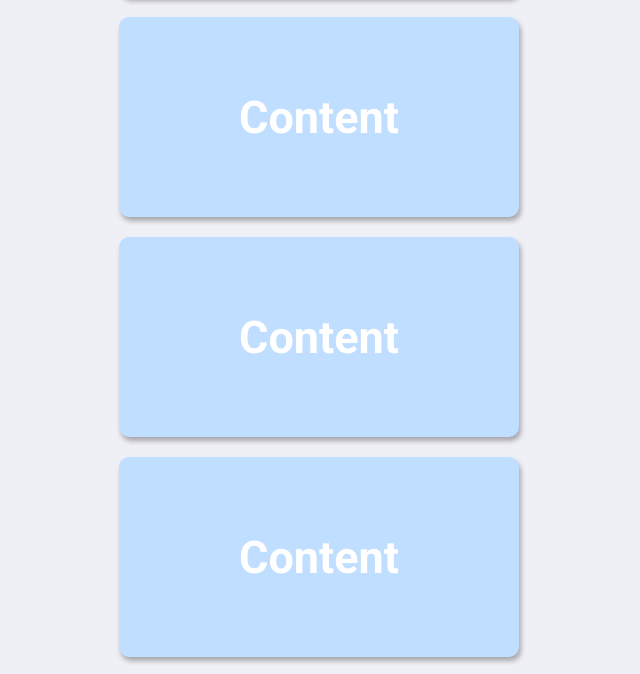
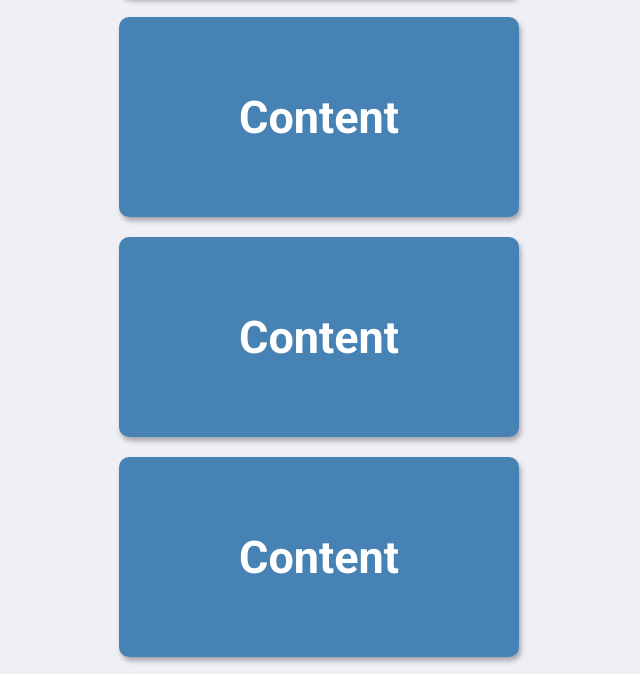
Before and after one commit to ececmk/scroll-animation, a plain HTML site: page index.html in a window 1280 px wide. Shown: the part 711-1385 px from the top of the page, without its empty margins (321-961 px from the left). Drawn offline with Linux system fonts and the light colour scheme.

Commit message:
project done

```diff
--- a/style.css
+++ b/style.css
@@ -19,8 +19,8 @@ h1 {
 }
 
 .box {
-  background-color: #C0DEFF;
-  color: #ffff;
+  background-color: steelblue;
+  color: #fff;
   display: flex;
   align-items: center;
   justify-content: center;
@@ -28,12 +28,12 @@ h1 {
   height: 200px;
   margin: 10px;
   border-radius: 10px;
-  box-shadow: 2px 4px 5px rgba(0,0,0, 0.3);
+  box-shadow: 2px 4px 5px rgba(0, 0, 0, 0.3);
   transform: translateX(400%);
   transition: transform 0.4s ease;
 }
 
-box:nth-of-tyoe(even){
+.box:nth-of-type(even) {
   transform: translateX(-400%);
 }
 
```
